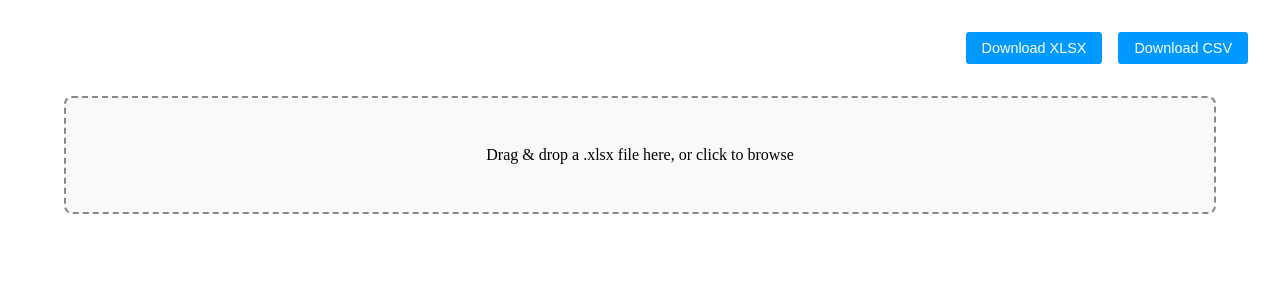
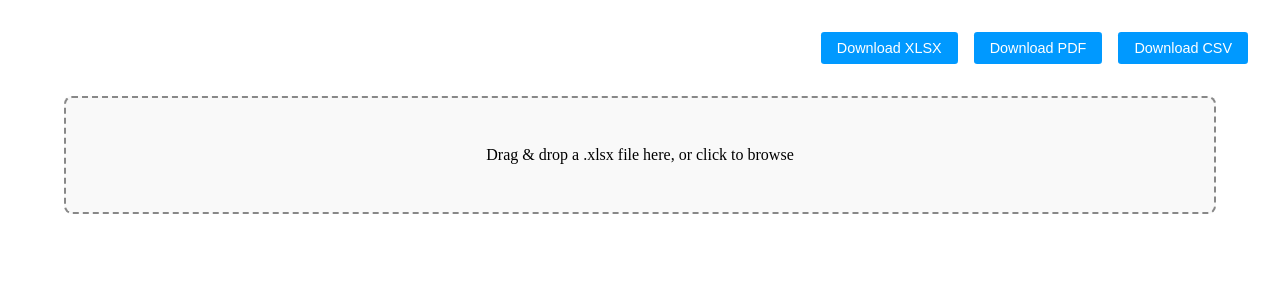
Before and after one commit to almdashif/cafm_dashboard, a React (Vite) app: page / in a window 1280 px wide. Shown: the top 300 px of the page. Built offline with nearby package versions, Linux system fonts and the light colour scheme.

Commit message:
pdf download added

```diff
--- a/src/App.tsx
+++ b/src/App.tsx
@@ -1,8 +1,14 @@
 import React, { useRef, useState } from 'react';
 import * as XLSX from 'xlsx';
 import jsPDF from "jspdf";
-import "jspdf-autotable"; // Ensure this line is added
+import autoTable from 'jspdf-autotable';
 
+
+declare module "jspdf" {
+  interface jsPDF {
+    autoTable: typeof autoTable;
+  }
+}
 import './App.css';
 
 type StatusKey = 'Completed' | 'Due' | 'Reported' | 'Started' | 'Total';
@@ -49,7 +55,7 @@ const App: React.FC = () => {
 
       const operativeSummaryMap: Record<string, { total: number; completed: number; pending: number }> = {};
       formattedObjects.forEach((row) => {
-        const operative = row['Operative'];
+        const operative = row['Operative'] ?? '-';
         const status = row['Status'];
         if (!operativeSummaryMap[operative]) {
           operativeSummaryMap[operative] = { total: 0, completed: 0, pending: 0 };
@@ -112,12 +118,12 @@ const App: React.FC = () => {
 
   const handleDragOver = (e: React.DragEvent<HTMLDivElement>) => {
     e.preventDefault();
-    setDragging(true); // Enable dragging backdrop when file is being dragged
+    setDragging(true);
   };
 
   const handleDragLeave = (e: React.DragEvent<HTMLDivElement>) => {
     e.preventDefault();
-    setDragging(false); // Disable dragging backdrop when file leaves the drop area
+    setDragging(false);
   };
 
   const handleFileChange = (e: React.ChangeEvent<HTMLInputElement>) => {
@@ -158,9 +164,9 @@ const App: React.FC = () => {
 
 
   const downloadAsXLSX = () => {
-    // Check if statusSummaryData or operativeTable is empty
+
     if (statusSummaryData.length === 0 || operativeTable.length === 0) {
-      // Show alert if no file has been uploaded yet
+
       alert('Please upload a valid .xlsx file first.');
       return;
     }
@@ -192,28 +198,28 @@ const App: React.FC = () => {
 
     // Add Event Status Summary table
     doc.text('Event Status Summary', 14, 16);
-    doc.autoTable({
+    autoTable(doc, {
       startY: 20,
       head: [['Event Status', 'Count']],
       body: statusSummaryData,
-      theme: 'striped', // Optional theme
+      theme: 'striped',
       styles: { cellPadding: 2, fontSize: 10 },
     });
 
-    // Ensure proper finalY value before adding the next table
-    const yAfterStatusSummary = doc.autoTable.previous.finalY + 10;
 
-    // Add Operative PPM Summary table
+    const yAfterStatusSummary = (doc as any).lastAutoTable.finalY + 10;
+
+
     doc.text('Operative PPM Summary', 14, yAfterStatusSummary);
-    doc.autoTable({
+    autoTable(doc, {
       startY: yAfterStatusSummary + 10,
       head: [['Mob_Optr', 'No.of.PPM', 'Completed PPM', 'Pending PPM']],
       body: operativeTable,
-      theme: 'striped', // Optional theme
+      theme: 'striped',
       styles: { cellPadding: 2, fontSize: 10 },
     });
 
-    // Save the PDF with a random file name
+
     doc.save(`Summary_${rand}.pdf`);
   };
 
@@ -223,9 +229,9 @@ const App: React.FC = () => {
       return;
     }
 
-    const rand = Math.floor(10000 + Math.random() * 9000000); // Unique file identifier
+    const rand = Math.floor(10000 + Math.random() * 9000000);
 
-    // Convert each section to CSV string
+
     const statusCSV = [
       ['Event Status', 'Count'],
       ...statusSummaryData
@@ -240,10 +246,8 @@ const App: React.FC = () => {
       .map((row) => row.join(','))
       .join('\n');
 
-    // Combine both CSV sections with an empty line between
     const fullCSV = `${statusCSV}\n\n${operativeCSV}`;
 
-    // Trigger download
     const blob = new Blob([fullCSV], { type: 'text/csv;charset=utf-8;' });
     const url = URL.createObjectURL(blob);
     const link = document.createElement('a');
@@ -257,12 +261,12 @@ const App: React.FC = () => {
 
   return (
     <div style={{ padding: '2rem', position: 'relative' }}>
-      {/* Download Button */}
+
       <div className='btnContainer'>
         <button onClick={downloadAsXLSX} >
           Download XLSX
         </button>
-        {/* <button onClick={downloadAsPDF}>Download PDF</button> */}
+        <button onClick={downloadAsPDF}>Download PDF</button>
         <button onClick={downloadAsCSV} >Download CSV</button>
 
       </div>
```
